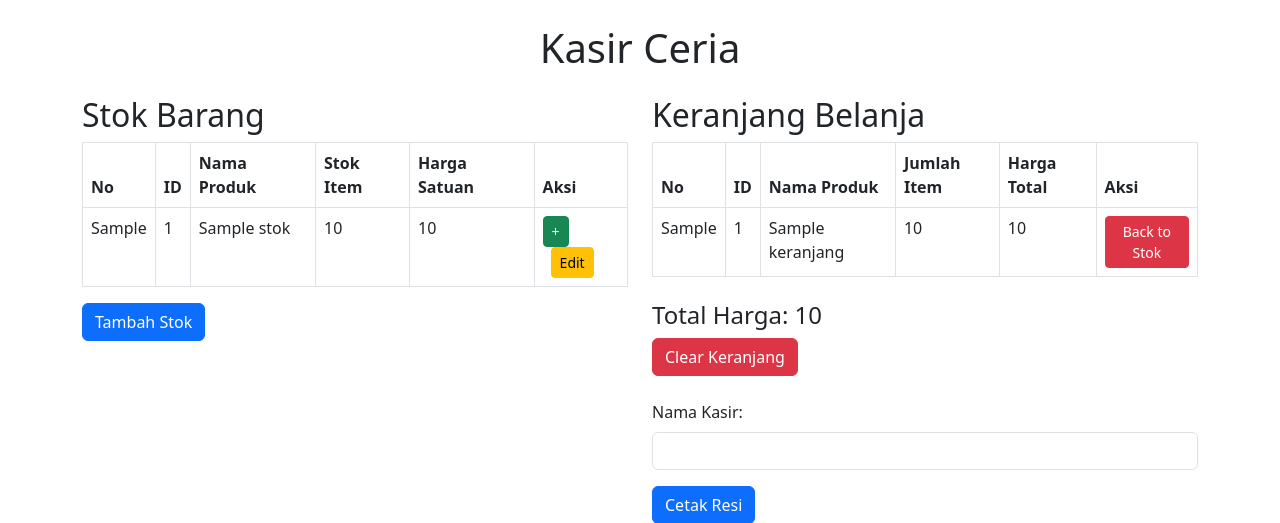
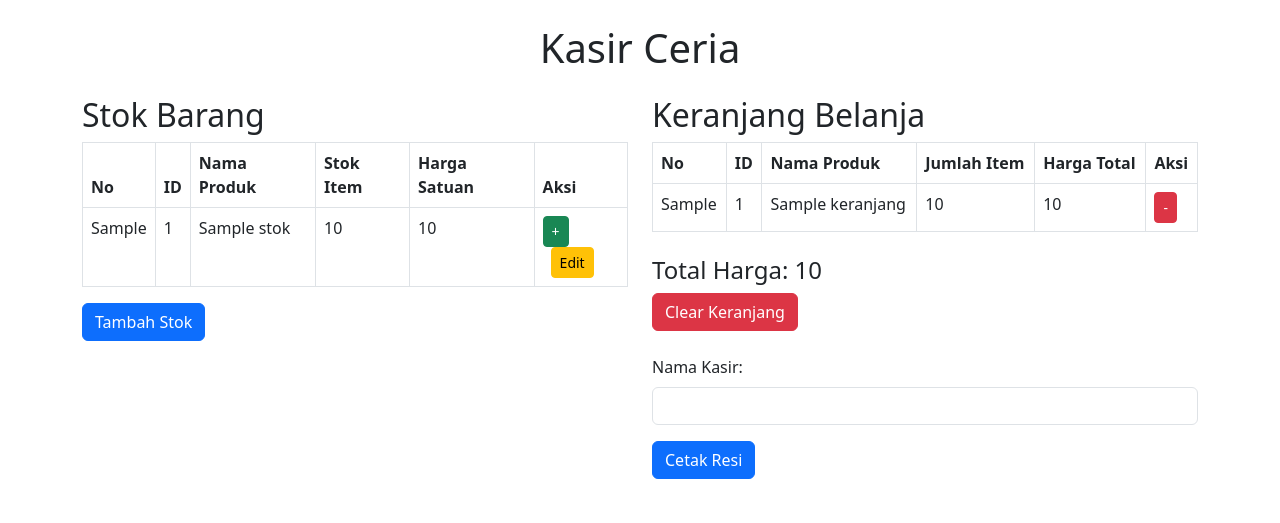
Before and after one commit to rusheet/cashier_payment, a PHP site: page / in a window 1280 px wide. Shown: the top 523 px of the page. Run offline with PHP 8.4, Linux system fonts and the light colour scheme; tables that the repository leaves empty or names only in its code hold one stand-in row (values such as "Sample post").

Commit message:
Update index.php

```diff
--- a/cashier_payment/index.php
+++ b/cashier_payment/index.php
@@ -103,7 +103,7 @@
                             echo "<td>{$row_keranjang['jumlah_item']}</td>";
                             echo "<td>{$row_keranjang['harga_total']}</td>";
                             // Tombol Back to Stok
-                            echo "<td><a href='back_to_stok.php?id={$row_keranjang['id']}' class='btn btn-danger btn-sm'>Back to Stok</a></td>";
+                            echo "<td><a href='back_to_stok.php?id={$row_keranjang['id']}' class='btn btn-danger btn-sm'>-</a></td>";
                             echo "</tr>";
 
                             // Tambahkan harga total ke total harga
```
